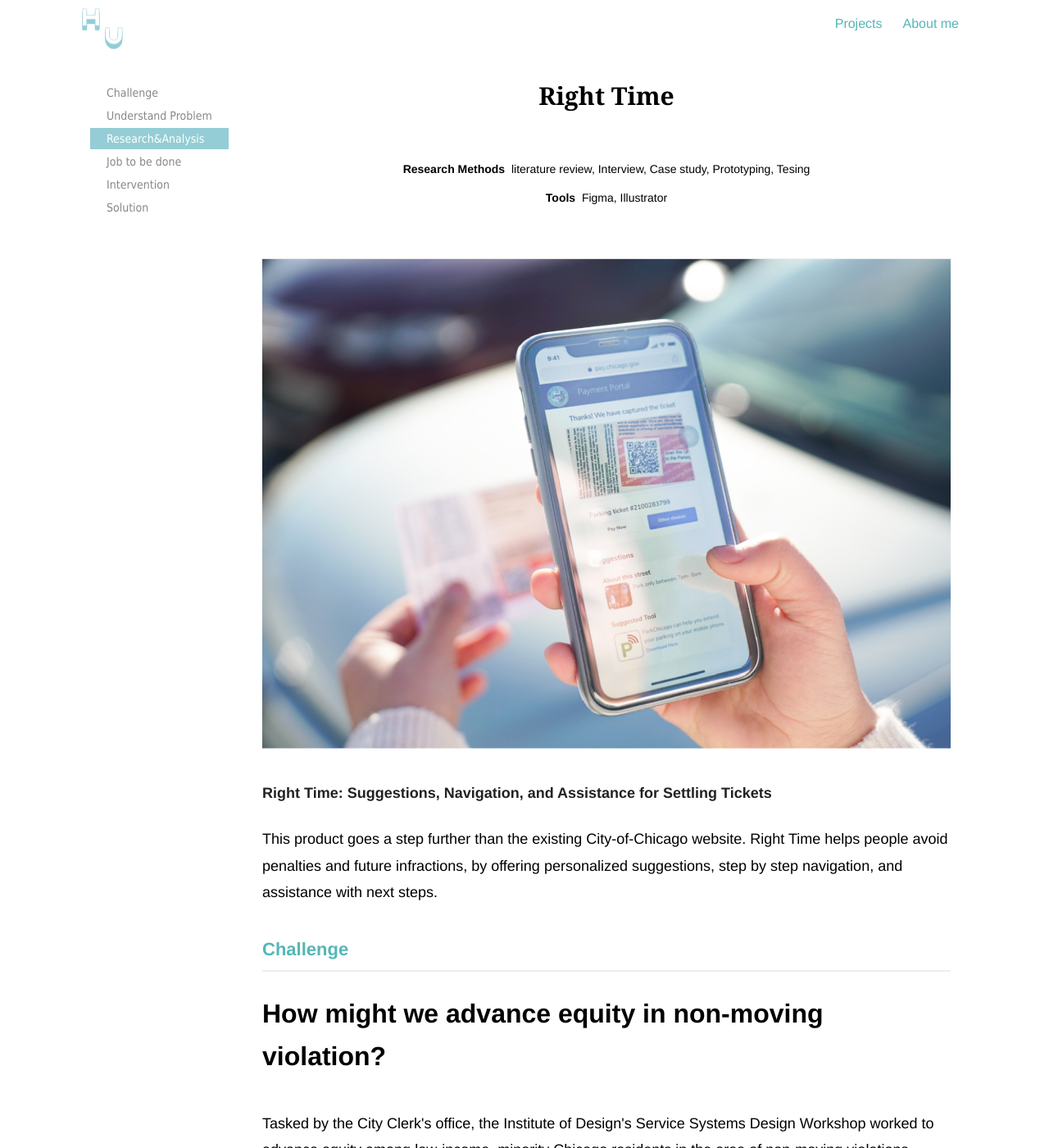
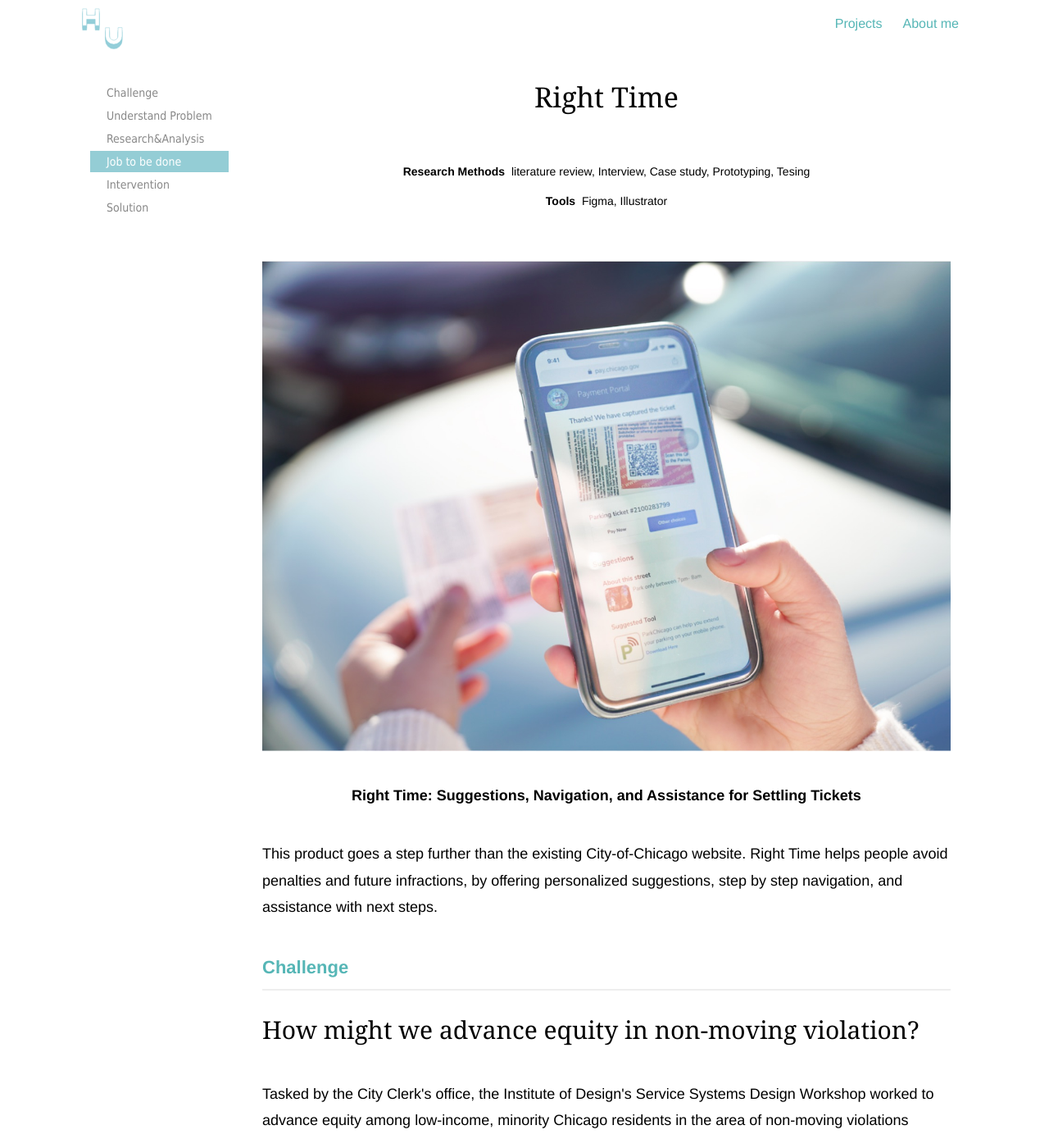
Before and after one commit to yuanyuanhu96/Potfolio-Archive, a Jekyll site: the page projects/ticket.html, which Jekyll copies as it is, in a window 1280 px wide and 1400 px high. Shown: the whole window at 82% size. Built offline with Jekyll 4.4.1, drawn with Linux system fonts in a browser that asks for light colours; some of the changed text lies outside the part shown.

Commit message:
basically finish 4th project

```diff
--- a/CSS/index.css
+++ b/CSS/index.css
@@ -37,10 +37,25 @@
 }
 
 h2 {
+
+    color: rgb(86, 182, 182);
+
+
+    margin-top: 20px;
+    margin-bottom: 30px;
+    font-style: normal;
+    font-size: 30px;
+    font-family: "Chronicle Display",
+        Georgia,
+        serif;
     font-weight: 400;
-    font-size: 1.6em;
-    line-height: 1.3em;
-    color: rgb(86, 182, 182);
+    text-transform: none;
+    line-height: 1.5;
+    letter-spacing: 0;
+    -webkit-font-smoothing: antialiased;
+
+
+
 }
 
 img {
@@ -77,7 +92,8 @@
 .col-6,
 .col-7,
 .col-8,
-.col-9 {
+.col-9,
+.col-10 {
     display: block;
     position: relative;
     min-height: 1px;
@@ -118,6 +134,10 @@
 
 .col-9 {
     width: 90%;
+}
+
+.col-9 {
+    width: 100%;
 }
 
 
--- a/CSS/projects.css
+++ b/CSS/projects.css
@@ -145,10 +145,15 @@
   -webkit-tap-highlight-color: rgba(0, 0, 0, 0);
 }
 
+
+
+
 body {
   font-family: Helvetica, Tahoma, Arial, 'Hiragino Sans GB', '\51AC\9752\9ED1\4F53', 'Microsoft YaHei', '\5FAE\8F6F\96C5\9ED1', STXihei, '\534E\6587\7EC6\9ED1', SimSun, '\5B8B\4F53', Heiti, '\9ED1\4F53', sans-serif;
   font-size: 16px;
 }
+
+
 
 @media screen and (max-width: 767px) {
   body {
@@ -418,13 +423,25 @@
 
 .post-wrapper .post-title,
 .post-wrapper .post-title a {
-  font-size: 30px;
-  font-weight: bold;
+
   margin-bottom: 60px;
   color: #000;
   text-align: center;
   word-wrap: break-word;
   //Background:#ff0000
+
+  margin-top: 0;
+  font-style: normal;
+  font-size: 34px;
+  font-family: "Chronicle Display",
+    Georgia,
+    serif;
+  font-weight: 400;
+  text-transform: none;
+  line-height: 1.1;
+  letter-spacing: 0;
+  -webkit-font-smoothing: antialiased;
+
 }
 
 @media screen and (max-width: 767px) {
@@ -467,12 +484,18 @@
   }
 }
 
+
+
 .post-wrapper h2 {
   font-size: 22px;
   font-weight: bold;
   margin-bottom: 25px;
   border-bottom: 2px solid #eee;
   padding-bottom: 10px;
+  font-family: SlatePro-Bold,
+    Helvetica,
+    Arial,
+    sans-serif;
 }
 
 @media $mobiel {
@@ -571,6 +594,7 @@
   margin-bottom: 5px;
   list-style: decimal;
   line-height: 1.1em;
+
 }
 
 @media screen and (max-width: 767px) {
@@ -698,6 +722,7 @@
   padding-left: 0.4em;
   background-color: #f7f3f7;
   list-style-type: decimal;
+
 }
 
 @media screen {
@@ -778,8 +803,60 @@
   margin-bottom: 10px;
 }
 
+/*
 .highlight {
+  font-family: SlatePro,
+    Helvetica,
+    Arial,
+    sans-serif;
   font-size: 32px;
   text-underline-position: below;
-  font-weight: 800;
+  font-weight: bold;
+  margin: 20px 0;
 }
+*/
+
+.highlight {
+  margin-top: 20px;
+  margin-bottom: 30px;
+  font-style: normal;
+  font-size: 30px;
+  font-family: "Chronicle Display",
+    Georgia,
+    serif;
+  font-weight: 400;
+  text-transform: none;
+  line-height: 1.5;
+  letter-spacing: 0;
+  -webkit-font-smoothing: antialiased;
+}
+
+.rectangle {
+  display: block;
+}
+
+.ticketfeature {
+  margin: 40px 0;
+}
+
+
+.post-wrapper li,
+p {
+
+  font-style: normal;
+  font-size: 18px;
+  font-family: SlatePro-Light,
+    Helvetica,
+    Arial,
+    sans-serif;
+  font-weight: 350;
+  text-transform: none;
+  line-height: 1.625;
+  letter-spacing: 0;
+  -webkit-font-smoothing: antialiased;
+}
+
+
+.align-center {
+  text-align: center;
+}
--- a/index.html
+++ b/index.html
@@ -15,7 +15,7 @@
 
       <div class="fl">
 
-        <a href="/" target="_blank"><img src="./images/Logo-HU.svg" alt="" width="50" /></a>
+        <a href="./index.html"><img src="./images/Logo-HU.svg" alt="" width="50" /></a>
 
       </div>
 
--- a/projects/ticket.html
+++ b/projects/ticket.html
@@ -5,6 +5,7 @@
 
     <link rel="stylesheet" type="text/css" href="https://cdn.bootcss.com/normalize/8.0.1/normalize.min.css">
     <link rel="stylesheet" type="text/css" href="../CSS/projects.css">
+
     <link rel="stylesheet" type="text/css" href="../CSS/index.css">
 </head>
 
@@ -53,9 +54,11 @@
                 <p class="post-methods"><b>Research Methods&nbsp</b> literature review, Interview, Case study, Prototyping, Tesing</p>
                 <p class="post-tools"><b>Tools&nbsp </b>Figma, Illustrator</p>
 
-                <p><img alt="Git Bash" src="../img/ticket/ticket-01.jpg" /> </p>
-                <h3>Right Time: Suggestions, Navigation, and Assistance for Settling Tickets
-                </h3>
+                <p><img alt="Git Bash" src="../img/ticket/ticket-01.jpg" />
+                    <div class="align-center"> <b>Right Time: Suggestions, Navigation, and Assistance for Settling Tickets</b>
+                    </div>
+                </p>
+
                 <p>This product goes a step further than the existing City-of-Chicago website. Right Time helps people avoid penalties and future infractions, by offering personalized suggestions, step by step navigation, and assistance with next steps.</p>
 
                 <div id="step1" class="dowebok">
@@ -75,9 +78,9 @@
                     <div class="highlight">Tickets form the City are criticized for causing trouble to its residents.
                     </div>
 
-                    <p> <I>“I lost my car and I lost my job. Now my family can’t eat over a parking ticket.”
-                        </I></p>
-                    <p> <I>“I am 64 and I’m still on my payment plan of $1300.”
+                    <p> <I>“I lost my car and I lost my job. Now my family can’t eat over a parking ticket.”<br>
+                        </I>
+                        <I>“I am 64 and I’m still on my payment plan of $1300.”
                         </I></p>
 
 
@@ -85,10 +88,9 @@
                     </div>
 
                     <p> <I>"The city is a bunch of fraud; they don't tell you
-                            (of your ticket increase) until it doubles."
-
-                        </I></p>
-                    <p> <I>"It's all about the money. No other city is like this. Chicago is all about the money. You can get a ticket
+                            (of your ticket increase) until it doubles."<br>
+                        </I>
+                        <I>"It's all about the money. No other city is like this. Chicago is all about the money. You can get a ticket
                             for anything."
                         </I></p>
 
@@ -105,30 +107,29 @@
                 <div id="step4" class="dowebok">
 
                     <h2>Job to be done</h2>
-                    <div class="highlight">Then, how might we help residents take initiative and avoid penalties and future infractions?
+                    <div class="highlight">Then, how might we help residents take initiative and avoid penalties and future infractions?<br>
                     </div>
-
+                    <p> </p>
+                    <p> </p>
+                    <p>
                         <h3>Why do city want to do that？
                         </h3>
                         <li>Increase the social acceptance of a ticket. Addressing the unpaid ticket issue.</li>
                         <li>leverage trust between parties, and improving compliance.</li>
                         <li>Build a fairer situation by enabling those who didn’t mean to violate to perform better.</li>
 
-
+                    </p>
 
                 </div>
 
                 <div id="step5" class="dowebok">
 
                     <h2>Intervention</h2>
-                    <div class="highlight">“Procrastinate” </div>
+                    <div class="highlight">“Paying a ticket for us is not as easy as just clicking the ‘PAY’ on the website. ”</div>
 
-                    <p>Most of our participants thoughts the fine of the non-moving violation is too high, while people with different income levels react so differently on the same amount of penalty. The penalty amount was suggested to change.</p>
+                    <p> </p>
 
-
-                    <I> “Paying a ticket for us is not as easy as clicking the “pay” button on the website. ”</I>
-
-                    <p> Unfortunately, for those who was already struggling with paying the initial ticket, more bill is coming.
+                    <p>Most of our participants thoughts the fine of the non-moving violation is too high, while people with different income levels react so differently on the same amount of penalty. <b>Unfortunately, for those who was already struggling with paying the initial ticket, more bill is coming.</b>
                     </p>
 
                 </div>
@@ -138,36 +139,42 @@
                     <h2>How can we help?</h2>
                     <p>We created a service with which, residents can easily manage the payment process by following a step by step guide when they receive a ticket—and feel confident in avoiding such expensive vehicle violations moving forward.
                     </p>
+                    <div class="ticketfeature col-10">
+                        <div class="highlight">Practical Suggestions </div>
+                        <div class="col-4"> <img alt="Git Bash" src="../img/ticket/ticket-05.jpg" /></div>
+                        <div class="col-1"> </div>
 
-                    <div class="highlight">“Practical Suggestions” </div>
-                    <div class="col-4"> <img alt="Git Bash" src="../img/ticket/ticket-05.jpg" /></div>
-                    <div class="col-6">
-                        <p>By scanning the QR code or providing a driver’s license, residents can directly pay their tickets, get tailored and practical suggestions to avoid similar violations, and get help if they haven’t yet decided whether to pay.</p>>
+                        <div class="col-5">
+                            <p><br>By scanning the QR code or providing a driver’s license, residents can directly pay their tickets, get tailored and practical suggestions to avoid similar violations, and get help if they haven’t yet decided whether to pay.</p>
+                        </div>
                     </div>
 
 
+                    <div class="ticketfeature col-10">
+
                         <div class="highlight">Navigation through Choices </div>
                         <div class="col-4"> <img alt="Git Bash" src="../img/ticket/ticket-06.jpg" /></div>
-                    <div class="col-6">
-                        <p>Residents can choose their preferred next step to deal with a ticket. Along with the action they choose, we will assist them through the whole process by providing relevant information and reminding them of important dates.</p>
+                        <div class="col-1"> </div>
+
+                        <div class="col-5">
+                            <p><br>Residents can choose their preferred next step to deal with a ticket. Along with the action they choose, we will assist them through the whole process by providing relevant information and reminding them of important dates.</p>
+                        </div>
                     </div>
 
-                    <div class="highlight">“Assistance with Next Steps” </div>
+                    <div class="ticketfeature col-10">
+                        <div class="highlight">Assistance with Next Steps</div>
                         <div class="col-4"> <img alt="Git Bash" src="../img/ticket/ticket-07.jpg" /> </div>
-                    <div class="col-6">
-                        <p>Residents will get personalized messages and reminders from the assistant, including the due date, important links, and relevant ticket information.</p>
+                        <div class="col-1"> </div>
+
+                        <div class="col-5">
+                            <p><br>Residents will get personalized messages and reminders from the assistant, including the due date, important links, and relevant ticket information.</p>
+                        </div>
+                    </div>
+                </div>
             </div>
 
-
-
-
         </div>
-
-
-
-
     </div>
-
 
 
 
```
Also changed, not shown: other parts of index.html (+1 -1 lines). Lines whose indentation alone changed are shown as unchanged.
